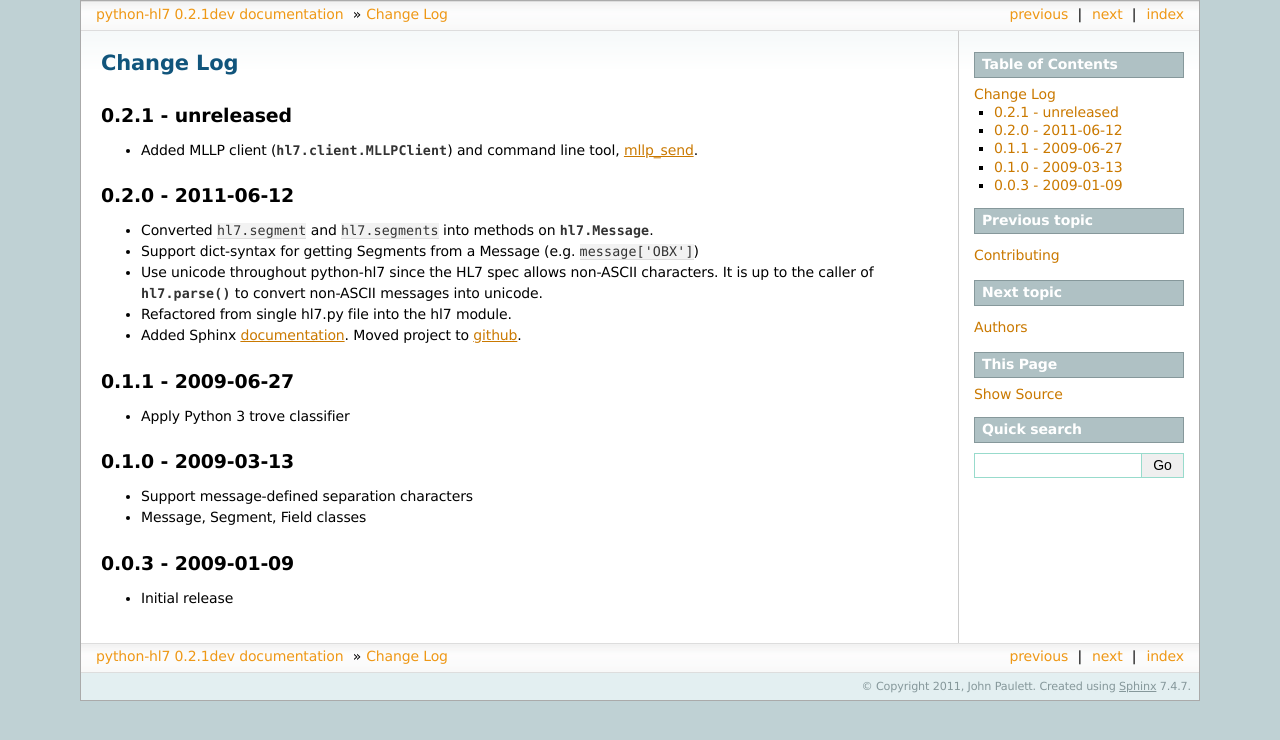
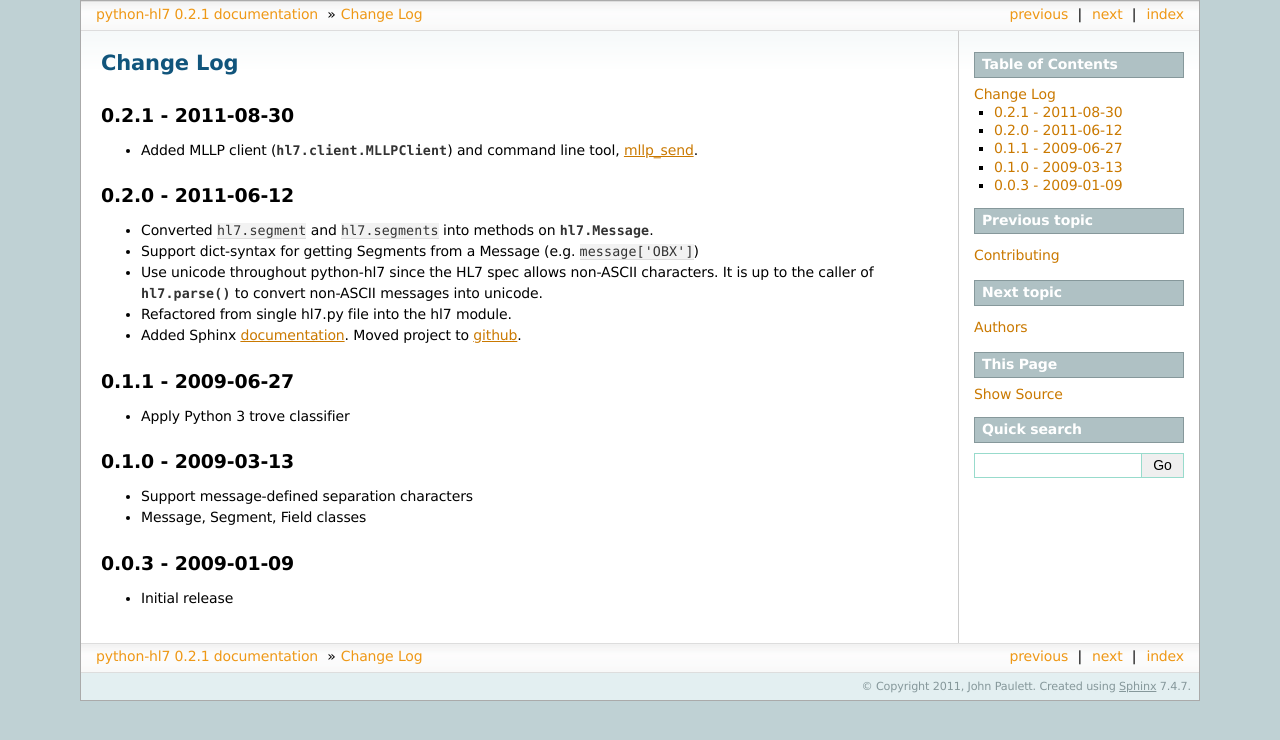
Before and after one commit to johnpaulett/python-hl7, a Sphinx documentation site: the page built from docs/changelog.rst, in a window 1280 px wide. Shown: the top 740 px of the page. Built offline with Sphinx 7.4.7, drawn with Linux system fonts in a browser that asks for light colours.

Commit message:
Releasing 0.2.1

```diff
--- a/docs/changelog.rst
+++ b/docs/changelog.rst
@@ -1,7 +1,7 @@
 Change Log
 ==========
 
-0.2.1 - unreleased
+0.2.1 - 2011-08-30
 ------------------
 
 * Added MLLP client (:py:class:`hl7.client.MLLPClient`) and command line tool,
--- a/hl7/__init__.py
+++ b/hl7/__init__.py
@@ -6,7 +6,7 @@
 * Source Code: http://github.com/johnpaulett/python-hl7
 """
 
-__version__ = '0.2.1dev'
+__version__ = '0.2.1'
 __author__ = 'John Paulett'
 __email__ = 'john -at- paulett.org'
 __license__ = 'BSD'
```
